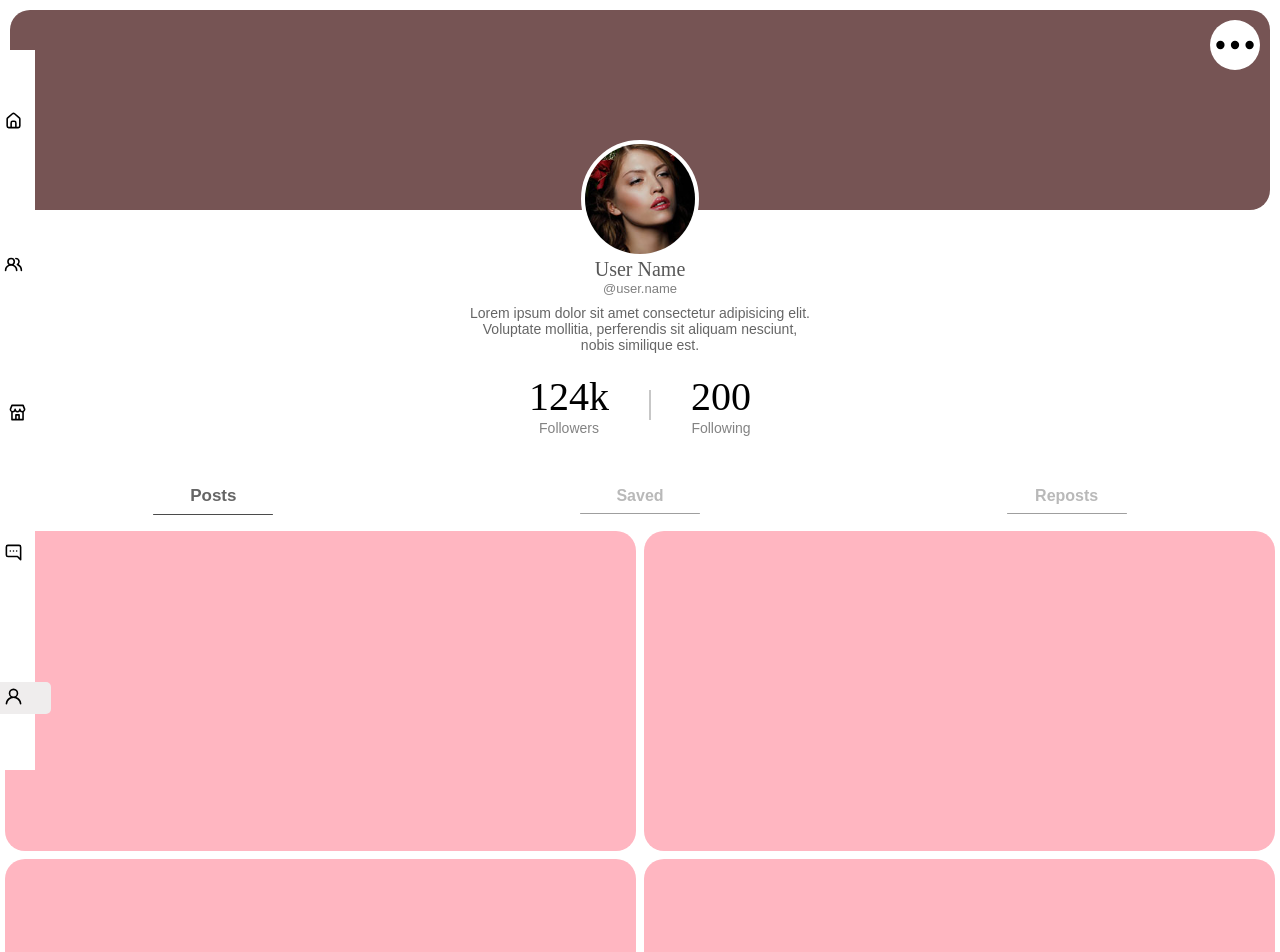
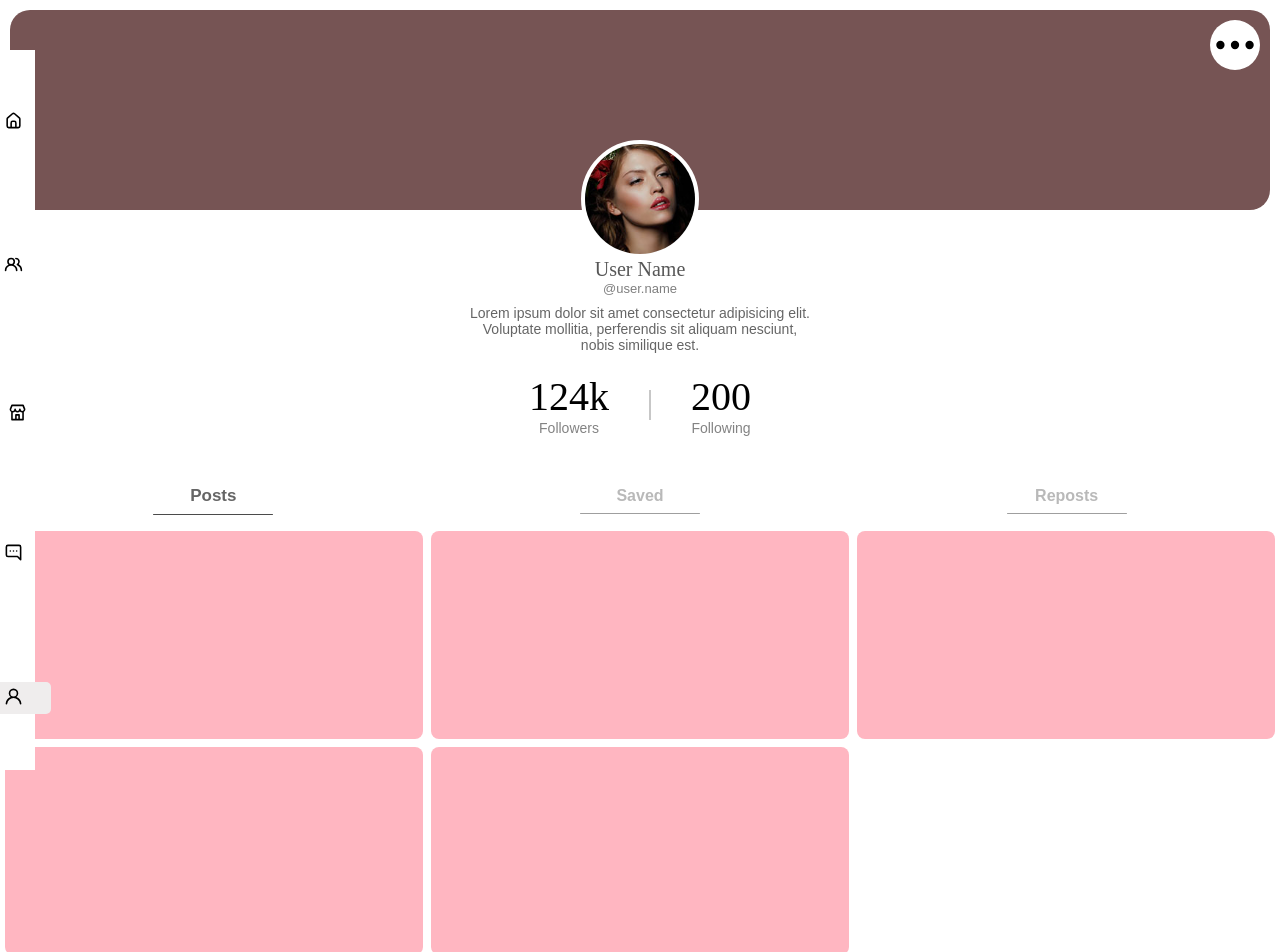
Before and after one commit to JuliusDev-1/campusHub, a React (Vite) app: page /main-app/user-profile in a window 1280 px wide. Shown: the top 952 px of the page. Built offline with nearby package versions, Linux system fonts and the light colour scheme; sample sign-in values are in the browser's storage; a web font is replaced by a local one.

Commit message:
story, user acct

```diff
--- a/src/pages/feeds/userprofileacct.css
+++ b/src/pages/feeds/userprofileacct.css
@@ -170,13 +170,13 @@
 
 .acct-feed-content{
     display: grid;
-    grid-template-columns: 1fr 1fr;
+    grid-template-columns: 1fr 1fr 1fr;
     gap: 8px;
     justify-content: center;
     margin:16px 5px;
 }
 .acct-feed-content .posts{
     background-color: lightpink;
-    height: 20rem;
-    border-radius: 20px;
+    height: 13rem;
+    border-radius: 8px;
 }
--- a/src/pages/popUps/viewstory.css
+++ b/src/pages/popUps/viewstory.css
@@ -87,6 +87,7 @@
     width: 50vh;
     height: 90vh;
     margin-top: 1px;
+    background-color: lightpink;
 }
 .story-content img{
     width: 50vh;
--- a/src/pages/popUps/viewstory.jsx
+++ b/src/pages/popUps/viewstory.jsx
@@ -29,13 +29,7 @@ function ViewStory({ name, stories, timestamp, onClose, onNext, onPrev, profileP
                 </div>
             </div>
              <div className="story-content">
-                <img src={post1} alt="" />
-             </div>
-             <div className="story-nav">
-                    <div className="current-story active"></div>
-                    <div className="current-story"></div>
-                    <div className="current-story"></div>
-                    <div className="current-story"></div>
+
              </div>
         </div>
         </>
```
